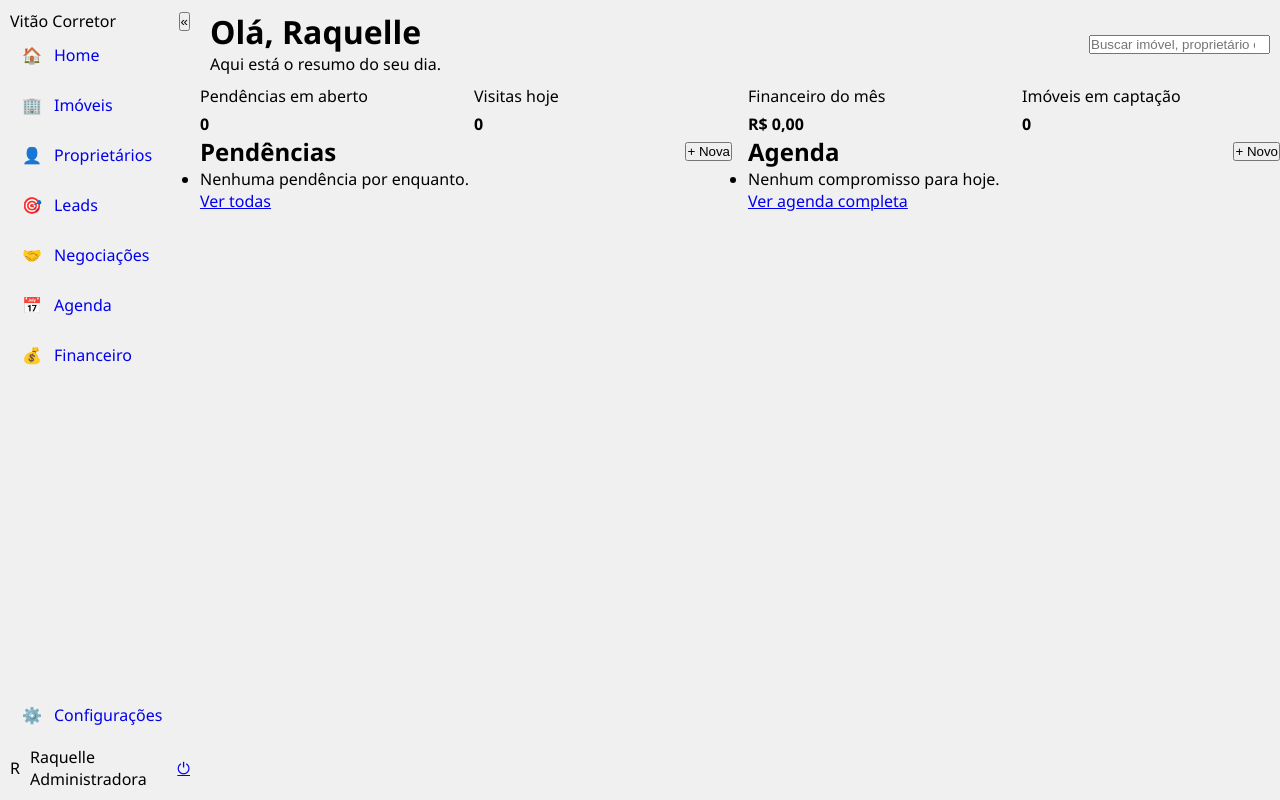
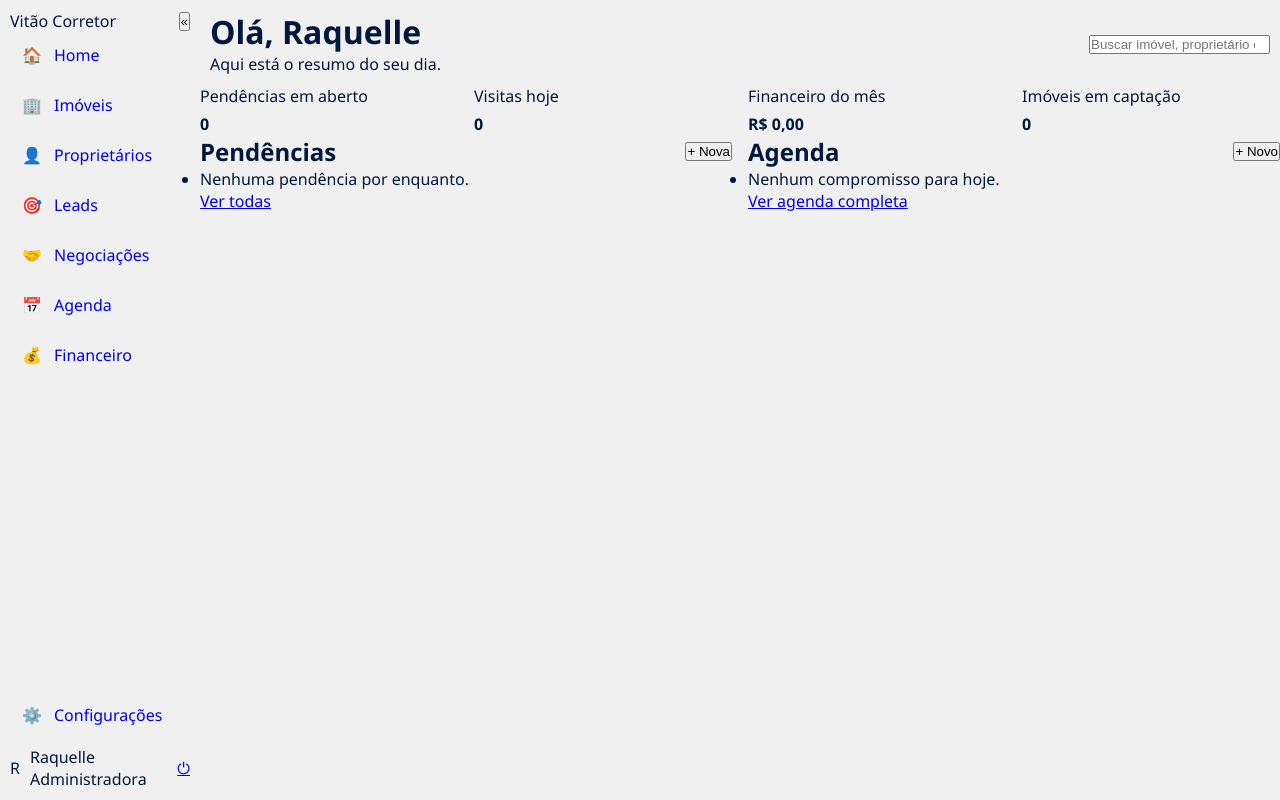
Before and after one commit to raquelleoliveira/admin-imob, a plain HTML site: page pages/home.html in a window 1280 px wide. Drawn offline with Linux system fonts and the light colour scheme.

Commit message:
style: usa variáveis de cor no body

```diff
--- a/css/app.css
+++ b/css/app.css
@@ -2,11 +2,6 @@
   margin: 0;
   padding: 0;
   box-sizing: border-box;
-}
-
-body {
-  font-family: 'Segoe UI', Arial, sans-serif;
-  background-color: #f0f0f0;
 }
 
 :root {
@@ -14,6 +9,12 @@ body {
   --laranja: #d47200;
   --cinza-claro: #f0f0f0;
   --cinza-borda: #d8d8d8;
+}
+
+body {
+  font-family: 'Segoe UI', Arial, sans-serif;
+  background-color: var(--cinza-claro);
+  color: var(--azul);
 }
 
 .app {
```
